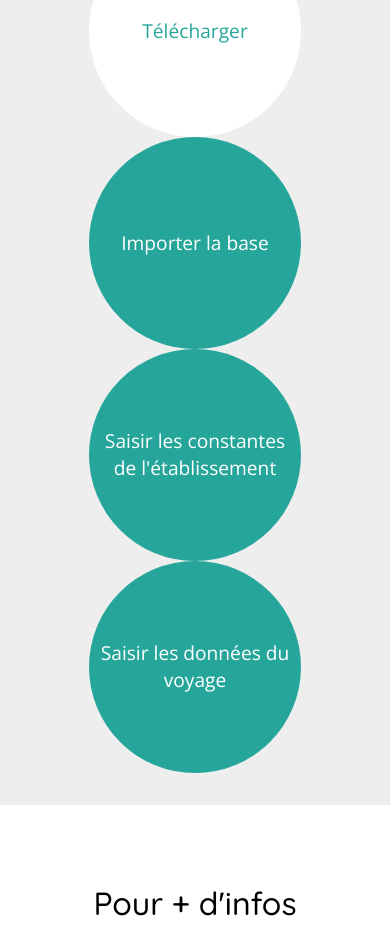
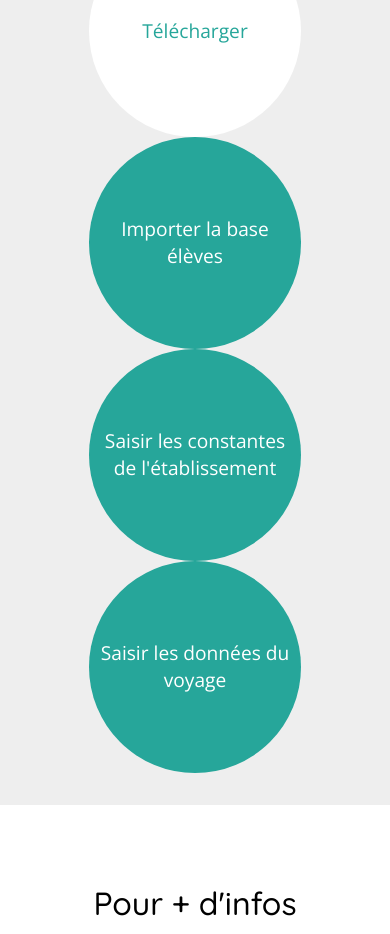
Before and after one commit to betagouv/open-academie, a Next.js app: page /mobilisco in a window 390 px wide. Shown: the part 2300-3234 px from the top of the page. Built offline with nearby package versions, Linux system fonts and the light colour scheme; a web font is replaced by a local one.

Commit message:
Update mobilisco.js

```diff
--- a/pages/mobilisco.js
+++ b/pages/mobilisco.js
@@ -38,7 +38,7 @@ const Mobilisco = () => (
       <HowToSteps
         steps={[
           'Télécharger',
-          'Importer la base',
+          'Importer la base élèves',
           'Saisir les constantes de l\'établissement',
           'Saisir les données du voyage'
         ]}
```
